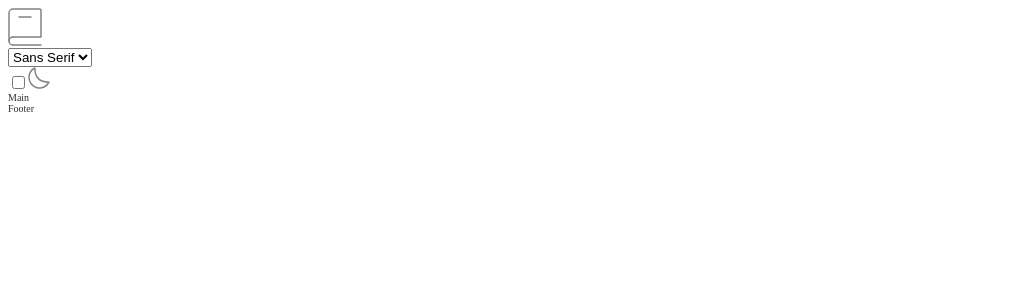
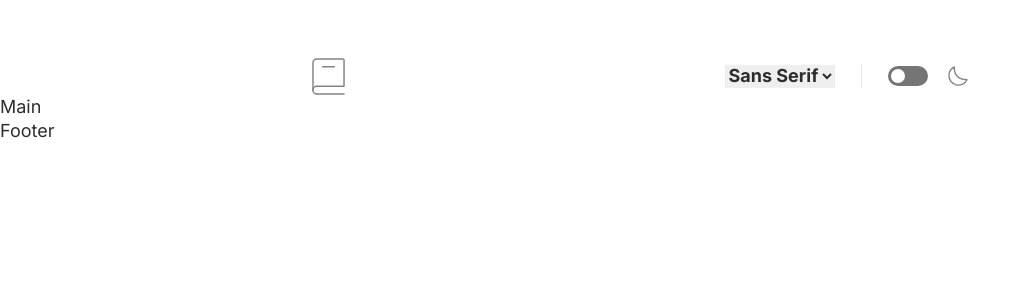
Before and after one commit to VladimirVolvakov/wed-dictionary-app, a React (Vite) app: page / in a window 1280 px wide. Shown: the top 300 px of the page, without its empty margins (0-1029 px from the left). Built offline with nearby package versions, Linux system fonts and the light colour scheme.

Commit message:
style: add styles for Header component, separate ModeSwitcher into component

```diff
--- a/src/styles/GlobalStyles.js
+++ b/src/styles/GlobalStyles.js
@@ -12,7 +12,6 @@ const GlobalStyles = createGlobalStyle`
     --color-white: #fff;
     --color-purple: #a445ed;
     --color-red: #ff5252;
-  }
 
   /* Font families: */
   --font-monospace: "Inconsolata", monospace;
@@ -32,6 +31,7 @@ const GlobalStyles = createGlobalStyle`
   --line-height-heading-sm: 2.4rem;
   --line-height-body-md: 2.4rem;
   --line-height-body-sm: 1.7rem;
+}
 
   *,
   *::before,
--- a/src/ui/Header.jsx
+++ b/src/ui/Header.jsx
@@ -1,28 +1,85 @@
 import LogoImg from "../assets/images/logo.svg";
 import MoonImg from "../assets/images/icon-moon.svg";
+import styled from "styled-components";
+import ModeSwitcher from "./ModeSwitcher";
+
+const HeaderContainer = styled.div`
+  width: 51.18%;
+  max-width: 73.7rem;
+  margin: 5.8rem auto 0;
+  display: flex;
+  justify-content: space-between;
+  align-items: center;
+`;
+
+const LogoImage = styled.img`
+  height: 3.65rem;
+`;
+
+const ControlsContainer = styled.div`
+  display: flex;
+  justify-content: flex-end;
+  align-items: center;
+`;
+
+const FontTypeContainer = styled.div`
+  padding-right: 2.6rem;
+  border-right: 1px solid var(--color-grey-light);
+`;
+
+const FontTypeSelector = styled.select`
+  border: none;
+  font-family: var(--font-sans-serif);
+  color: var(--color-grey-darker);
+  font-size: var(--f-size-body-md);
+  font-weight: 700;
+  line-height: var(--line-height-body-md);
+  cursor: pointer;
+
+  &:focus {
+    outline: none;
+  }
+`;
+
+const FontTypeOption = styled.option`
+  font-family: var(--font-sans-serif);
+  color: var(--color-grey-darker);
+  font-size: var(--f-size-body-md);
+  font-weight: 400;
+  line-height: var(--line-height-body-md);
+`;
+
+const ModeToggler = styled.div`
+  display: flex;
+  align-items: center;
+  padding-left: 2.6rem;
+`;
+
+const ModeSwitcherImage = styled.img`
+  height: 2rem;
+`;
 
 const Header = () => {
   return (
     <header>
-      <div>
-        <img src={LogoImg} alt="Web Dictionary App Logo" />
-        <div>
-          <div>
-            <select name="font-type">
-              <option value="sans-serif" selected>
+      <HeaderContainer>
+        <LogoImage src={LogoImg} alt="Web Dictionary App Logo" />
+        <ControlsContainer>
+          <FontTypeContainer>
+            <FontTypeSelector name="font-type">
+              <FontTypeOption value="sans-serif" selected>
                 Sans Serif
-              </option>
-              <option value="serif">Serif</option>
-              <option value="mono">Mono</option>
-            </select>
-          </div>
-          <div>
-            <input type="checkbox" id="dark-mode-toggle" />
-            <label htmlFor="dark-mode-toggle"></label>
-            <img src={MoonImg} alt="Turn on dark mode" />
-          </div>
-        </div>
-      </div>
+              </FontTypeOption>
+              <FontTypeOption value="serif">Serif</FontTypeOption>
+              <FontTypeOption value="mono">Mono</FontTypeOption>
+            </FontTypeSelector>
+          </FontTypeContainer>
+          <ModeToggler>
+            <ModeSwitcher />
+            <ModeSwitcherImage src={MoonImg} alt="Turn on dark mode" />
+          </ModeToggler>
+        </ControlsContainer>
+      </HeaderContainer>
     </header>
   );
 };
--- /dev/null
+++ b/src/ui/ModeSwitcher.css
@@ -0,0 +1,38 @@
+label {
+  display: block;
+  position: relative;
+  height: 2rem;
+  width: 4rem;
+  margin-right: 2rem;
+  background-color: var(--color-grey);
+  border-radius: 1rem;
+  cursor: pointer;
+  transition: all 0.3s;
+
+  &::after {
+    content: "";
+    position: absolute;
+    height: 1.4rem;
+    width: 1.4rem;
+    background-color: var(--color-white);
+    border-radius: 50%;
+    top: 0.3rem;
+    left: 0.3rem;
+    transition: all 0.3s;
+  }
+}
+
+input {
+  height: 0;
+  width: 0;
+  visibility: hidden;
+
+  &:checked + label {
+    background-color: var(--color-purple);
+  }
+
+  &:checked + label::after {
+    left: 3.7rem;
+    transform: translateX(-100%);
+  }
+}
--- /dev/null
+++ b/src/ui/ModeSwitcher.jsx
@@ -0,0 +1,12 @@
+import "./ModeSwitcher.css";
+
+const ModeSwitcher = () => {
+  return (
+    <>
+      <input type="checkbox" id="dark-mode-toggle" />
+      <label htmlFor="dark-mode-toggle"></label>
+    </>
+  );
+};
+
+export default ModeSwitcher;
```
